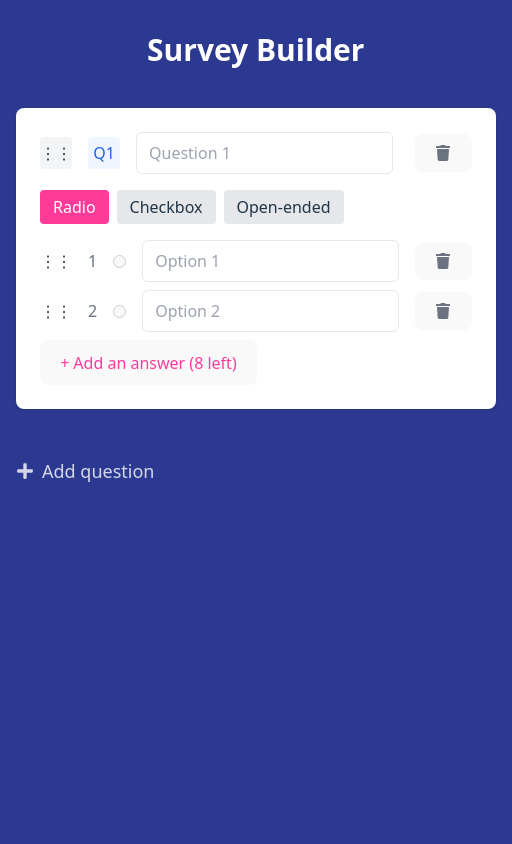
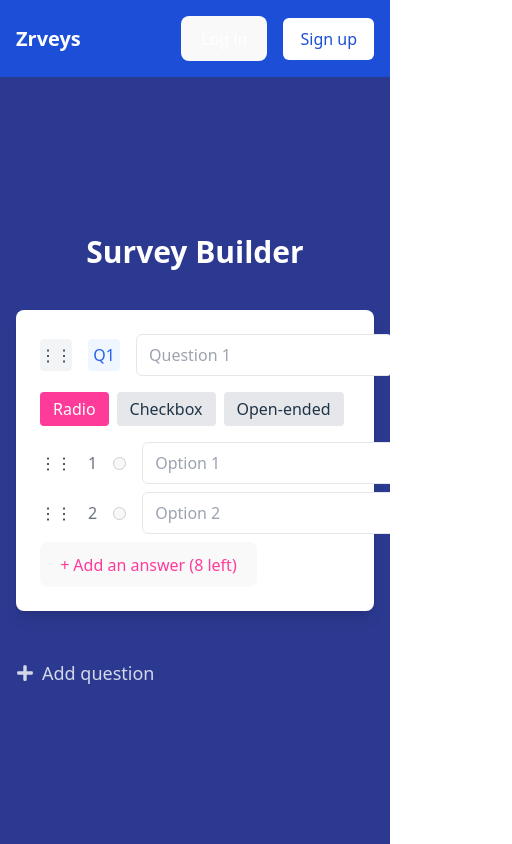
Before and after one commit to dbhandel/zrveys, a React (Vite) app: page / in a window 390 px wide. Shown: the whole page, 512 px wide, since content can reach past the window. Built offline with nearby package versions, Linux system fonts and the light colour scheme.

Commit message:
Page is now responsive with header

```diff
--- a/src/App.tsx
+++ b/src/App.tsx
@@ -68,8 +68,21 @@ function App() {
   };
 
   return (
-    <div className="min-h-screen bg-primary px-4 py-8">
-      <div className="max-w-4xl mx-auto">
+    <div className="min-h-screen w-screen overflow-x-hidden bg-primary flex flex-col">
+      <header className="w-full bg-blue-700 py-4 px-4 shadow-lg">
+        <div className="w-full max-w-4xl mx-auto flex justify-between items-center">
+          <div className="text-white font-bold text-xl">
+            {/* Logo placeholder */}
+            Zrveys
+          </div>
+          <div className="space-x-4">
+            <button className="text-white hover:text-blue-200 transition-colors">Log in</button>
+            <button className="bg-white text-blue-700 px-4 py-2 rounded-md hover:bg-blue-50 transition-colors">Sign up</button>
+          </div>
+        </div>
+      </header>
+      <main className="flex-1 flex items-center justify-center w-full bg-primary overflow-x-hidden">
+        <div className="w-full max-w-[600px] mx-auto px-4">
         <h1 className="text-3xl font-bold text-center mb-8 text-white">Survey Builder</h1>
 
         <DndContext
@@ -131,7 +144,8 @@ function App() {
             </div>
           </SortableContext>
         </DndContext>
-      </div>
+        </div>
+      </main>
     </div>
   );
 }
--- a/src/components/Question.tsx
+++ b/src/components/Question.tsx
@@ -70,7 +70,7 @@ export default function Question({
       initial={{ opacity: 0, y: 20 }}
       animate={{ opacity: 1, y: 0 }}
       exit={{ opacity: 0, y: -20 }}
-      className="bg-white rounded-lg shadow p-6 mb-4 relative"
+      className="bg-white rounded-lg shadow-lg p-6 mb-4 relative"
       data-id={question.id}
     >
       <div className="flex items-center justify-between mb-4">
```
